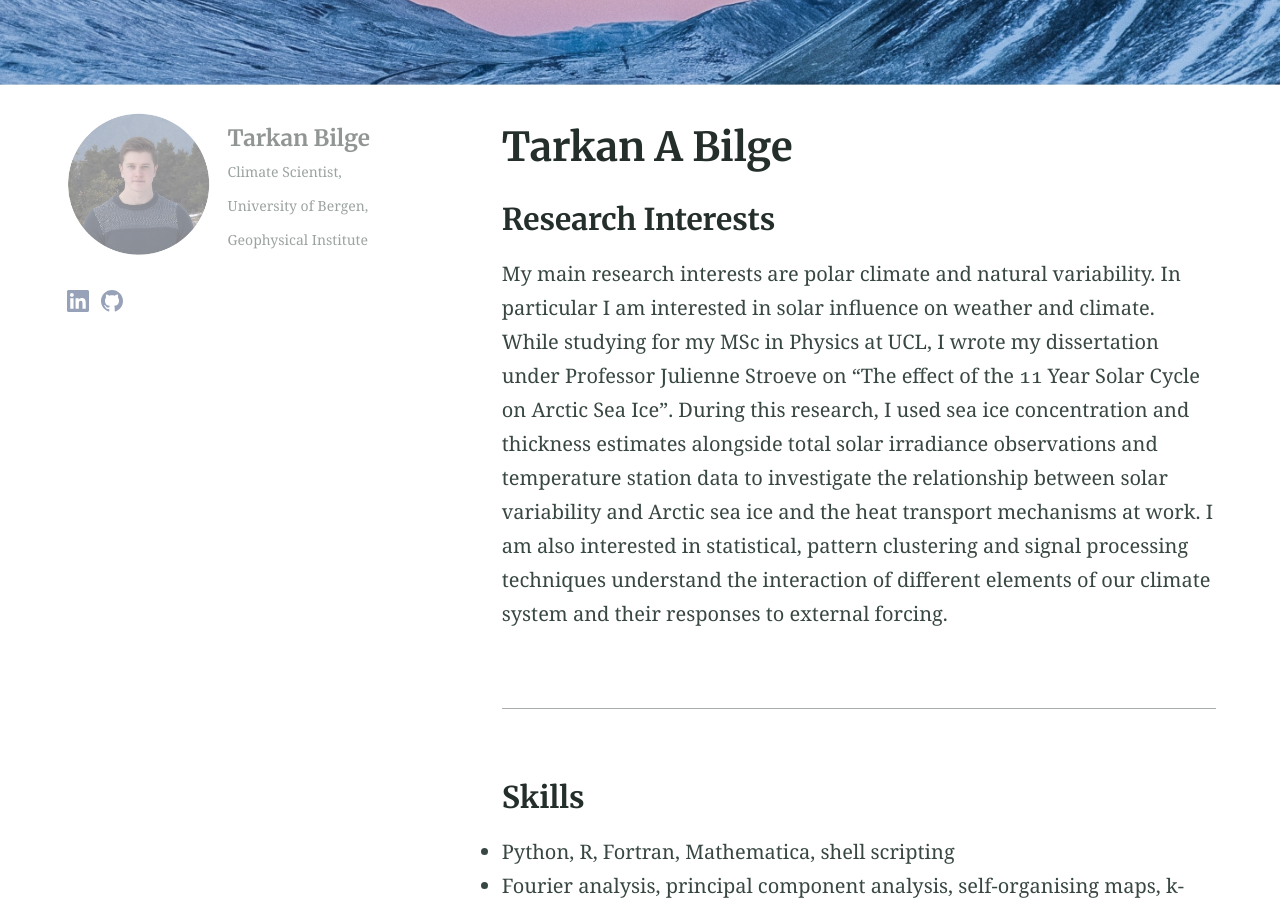
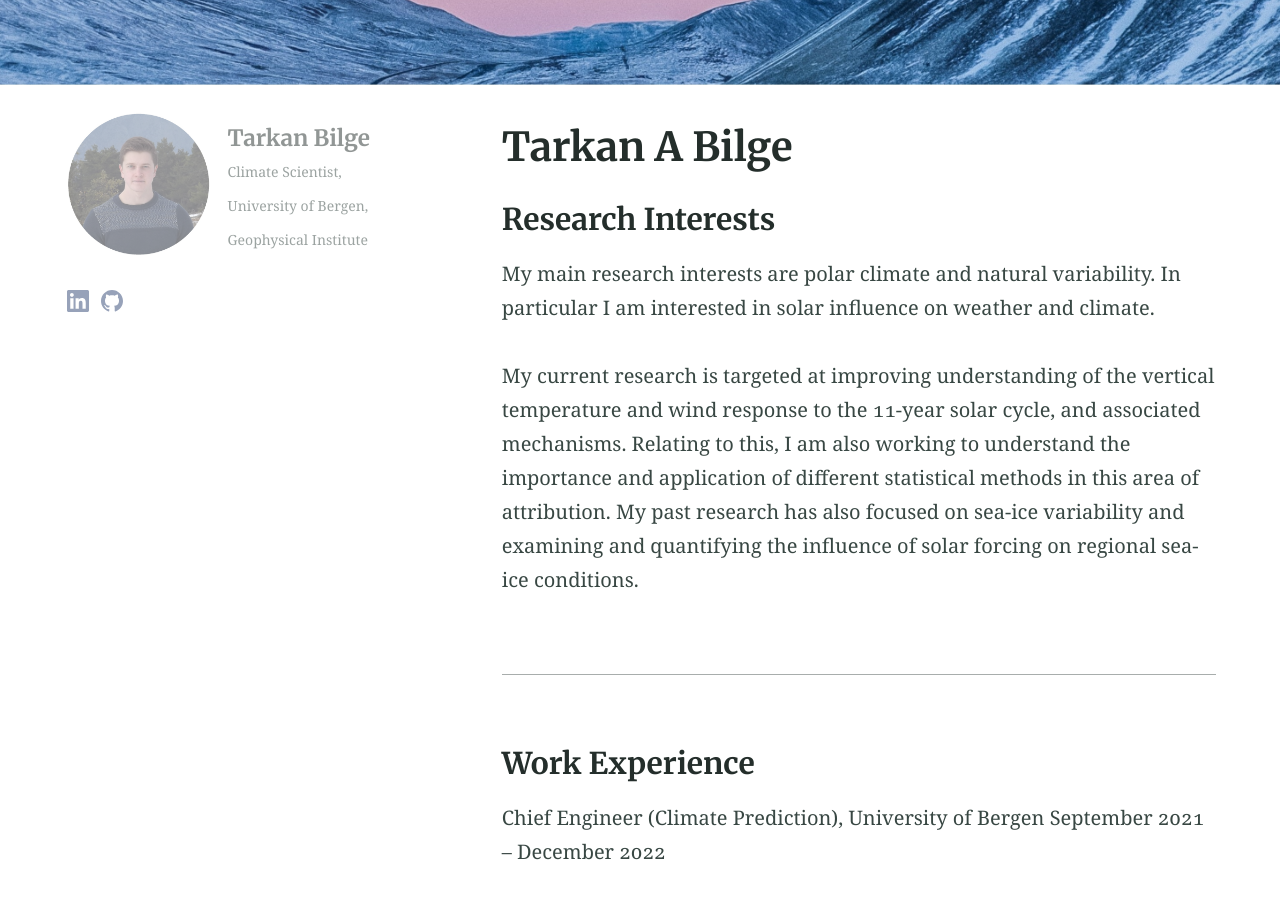
Before and after one commit to tarkanbilge/tarkanbilge.github.io, a Jekyll site: the page built from index.md, in a window 1280 px wide and 900 px high, scrolled down 321 px. Built offline with Jekyll 4.4.1, drawn with Linux system fonts in a browser that asks for light colours; some of the changed text lies outside the part shown.

Commit message:
Updated index.md.

```diff
--- a/index.md
+++ b/index.md
@@ -7,25 +7,37 @@
 
 ### Research Interests
 
-My main research interests are polar climate and natural variability. In particular I am interested in solar influence on weather and climate. While studying for my MSc in Physics at UCL, I wrote my dissertation under Professor Julienne Stroeve on “The effect of the 11 Year Solar Cycle on Arctic Sea Ice”. During this research, I used sea ice concentration and thickness estimates alongside total solar irradiance observations and temperature station data to investigate the relationship between solar variability and Arctic sea ice and the heat transport mechanisms at work. I am also interested in statistical, pattern clustering and signal processing techniques understand the interaction of different elements of our climate system and their responses to external forcing.
+My main research interests are polar climate and natural variability. In particular I am interested in solar influence on weather and climate.
+
+My current research is targeted at improving understanding of the vertical temperature and wind response to the 11-year solar cycle, and associated mechanisms. Relating to this, I am also working to understand the importance and application of different statistical methods in this area of attribution. My past research has also focused on sea-ice variability and examining and quantifying the influence of solar forcing on regional sea-ice conditions.
 
 ---
 
-### Skills
+### Work Experience
 
-* Python, R, Fortran, Mathematica, shell scripting
-* Fourier analysis, principal component analysis, self-organising maps, k-means clustering
-* Weather and climate data analysis and visualisation
+Chief Engineer (Climate Prediction), University of Bergen
+September 2021 – December 2022
+
+Climate Scientist, UK Met Office
+September 2019 – August 2021
+
+---
+
+### Publications
+
+Bilge, T. A., Fournier, N., Mignac, D., Hume-Wright, L., Bertino, L., Williams, T., & Tietsche, S. (2022). An Evaluation of the Performance of Sea Ice Thickness Forecasts to Support Arctic Marine Transport. Journal of Marine Science and Engineering, 10(2), 265. https://doi.org/10.3390/jmse10020265
+
+Smith, D., Gillett, N., Simpson, I., Athanasiadis, P., Baehr, J., Bethke, I., Bilge et al. Attribution of multi-annual to decadal changes in the climate system: The Large Ensemble Single Forcing Model Intercomparison Project (LESFMIP). Frontiers in Climate 2022
 
 ---
 
 ### Conferences
 
-**Arctic Frontiers 2021**
-Performance of Sea Ice Thickness Forecasts to Support Arctic Activities
+Bilge, T. A. (2022) Generalised Additive Models for Investigating Signals of Solar
+Influence. HEPPA-SOLARIS 2022, 15 th June 2022, Bergen.
 
-Bilge, Tarkan (1); Fournier, Nicolas (1); Carneiro, Davi (1); Hume-Wright, Laura (1); Tietsche, Steffen (2); Bertino, Laurent (3) <br>
-(1) UK Met Office, (2) ECMWF, (3) NERSC
+Bilge, T. A. (2021) Performance of Sea Ice Thickness Forecasts to Support
+Arctic Activities. Arctic Frontiers, 3 rd February 2021, Virtual.
 
 ---
 
@@ -36,3 +48,12 @@
 
 **University of St Andrews**
 Bachelor of Science (BSc), Physics
+
+---
+
+### Skills
+
+* Coupled climate modelling; designing and running experiments, validation
+* Programming; Python, R, Fortran, Mathematica and shell scripting
+* Machine learning; self-organising maps, k-means clustering, hyperparameter optimisation
+* Statistical methods and modelling; linear models, generalised additive models, principal component analysis, Fourier analysis
```
Also changed, not shown: contact.md (added, +8 -0 lines).
